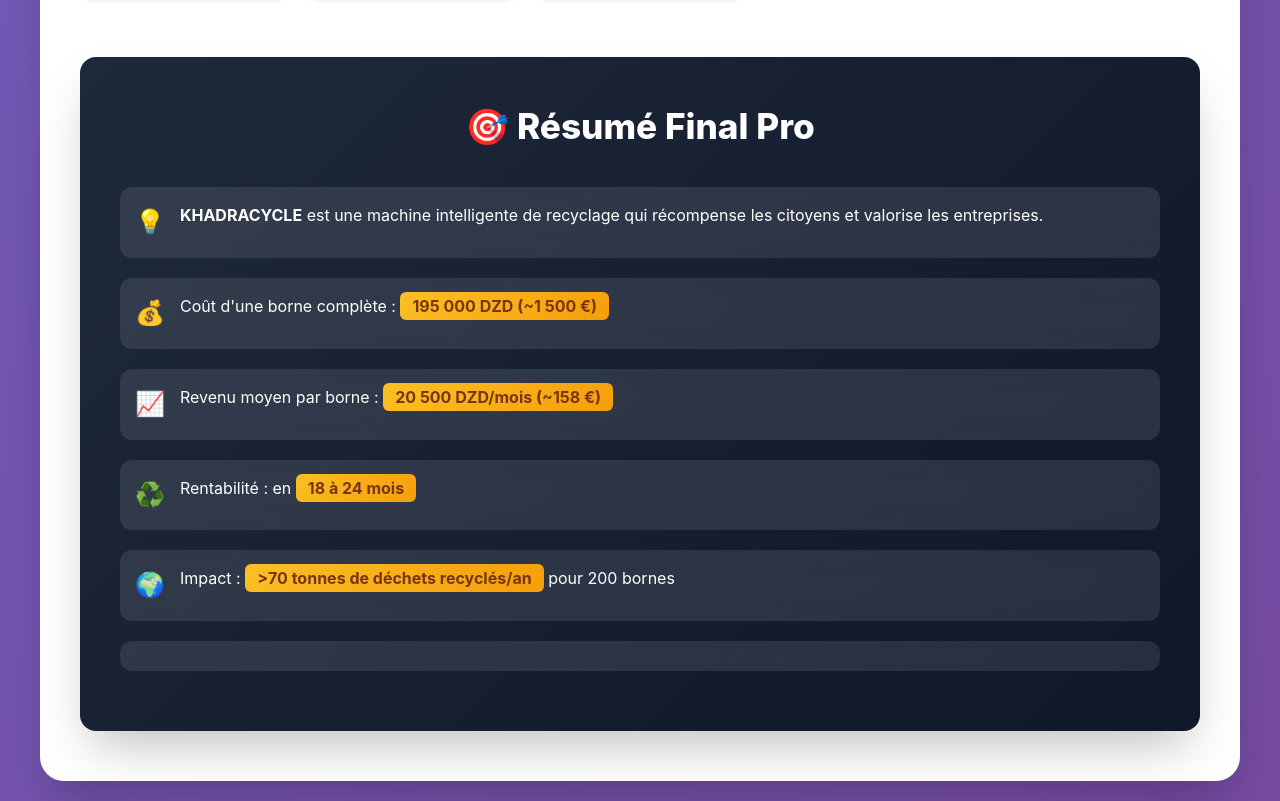
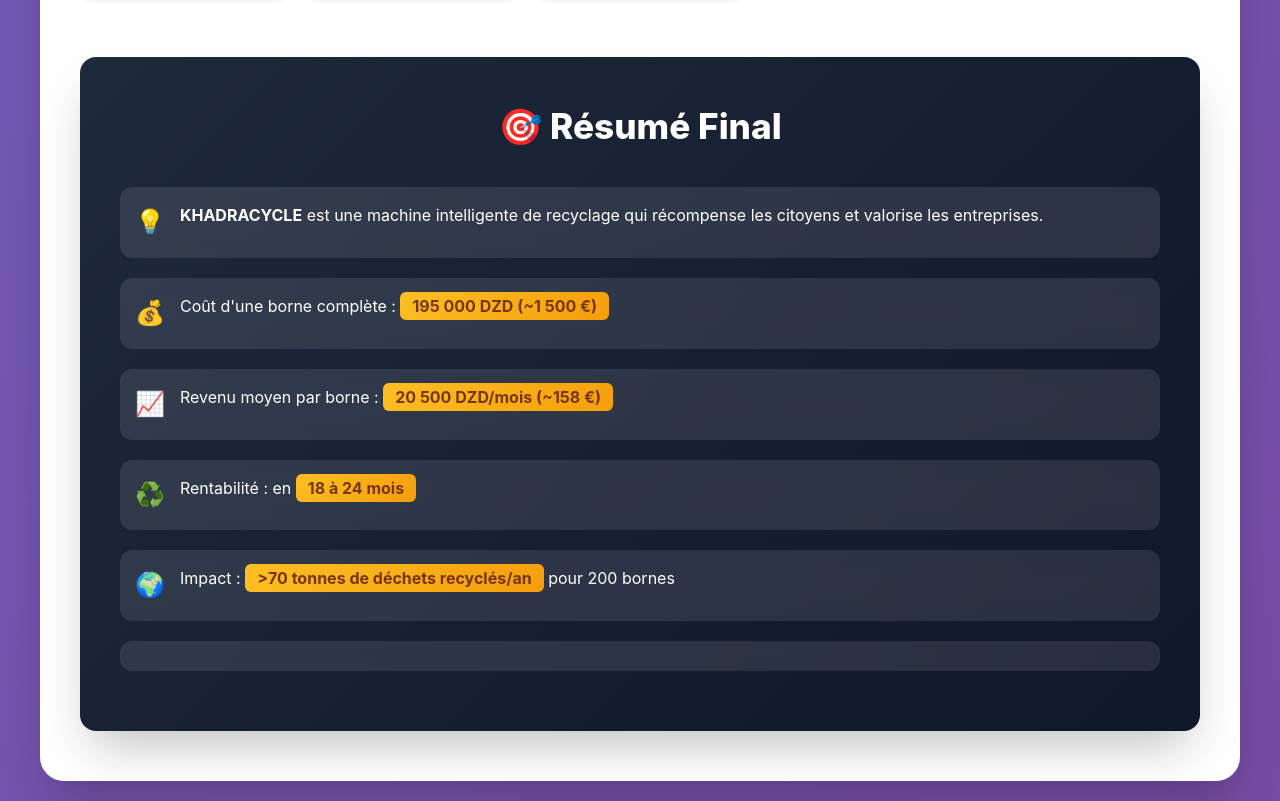
Before and after one commit to Nacer-lrb/roadmaps, a plain HTML site: page index.html in a window 1280 px wide. Shown: the part 5853-6654 px from the top of the page. Drawn offline with Linux system fonts and the light colour scheme.

Commit message:
Update index.html

```diff
--- a/index.html
+++ b/index.html
@@ -725,7 +725,7 @@
 
             <!-- Summary -->
             <div class="summary-box">
-                <h2>🎯 Résumé Final Pro</h2>
+                <h2>🎯 Résumé Final</h2>
 
                 <div class="summary-item">
                     <div class="icon">💡</div>
```
